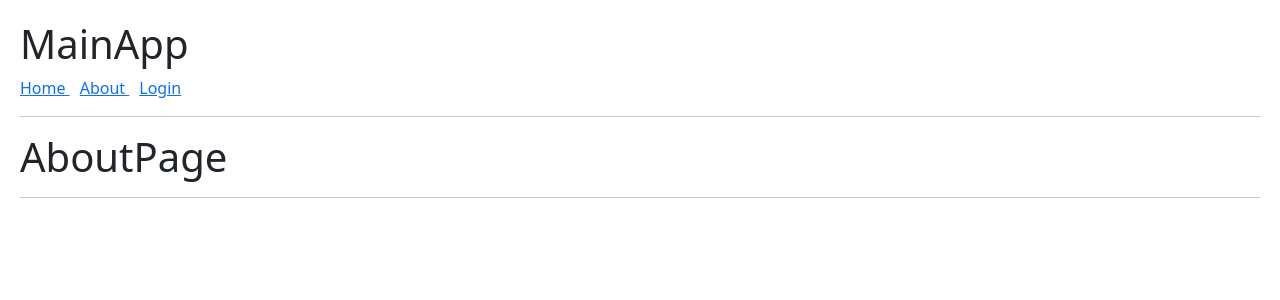
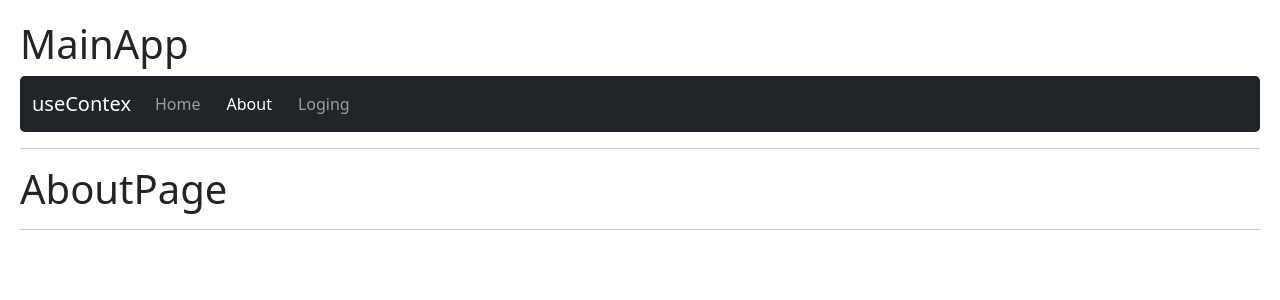
Before and after one commit to tecnoboyer/reducerConcept, a React (Vite) app: page /about in a window 1280 px wide. Shown: the top 300 px of the page. Built offline with nearby package versions, Linux system fonts and the light colour scheme.

Commit message:
Con la logica de la pagina activa en el Navbar

```diff
--- a/src/09-useContex/Navbar.jsx
+++ b/src/09-useContex/Navbar.jsx
@@ -1,11 +1,36 @@
-import { Link } from "react-router-dom"
+import { Link, NavLink } from "react-router-dom"
 
 export const Navbar = () => {
   return (
-    <>
-    <Link to= "/"> Home </Link>
-    <Link to= "/about">About </Link>
-    <Link to="/login">Login </Link>
-    </>
+<nav className="navbar navbar-expand-lg navbar-dark bg-dark rounded-3">
+  <div className="container-fluid">
+    <Link className="navbar-brand" to="/">useContex</Link>
+
+    <div className="collapse navbar-collapse" id="navbarNav">
+      <ul className="navbar-nav">
+        <NavLink
+            className={({isActive}) =>  `nav-link ${ isActive ? 'active':''}`}
+            to="/">
+            Home
+        </NavLink>
+
+        <NavLink
+            className={({isActive}) =>  `nav-link ${ isActive ? 'active':''}`}
+            to="/about">
+            About
+        </NavLink>
+
+        <NavLink
+            className={({isActive}) =>  `nav-link ${ isActive ? 'active':''}`}
+            to="/login">
+            Loging
+        </NavLink>
+
+
+
+      </ul>
+    </div>
+  </div>
+</nav>
   )
 }
```
